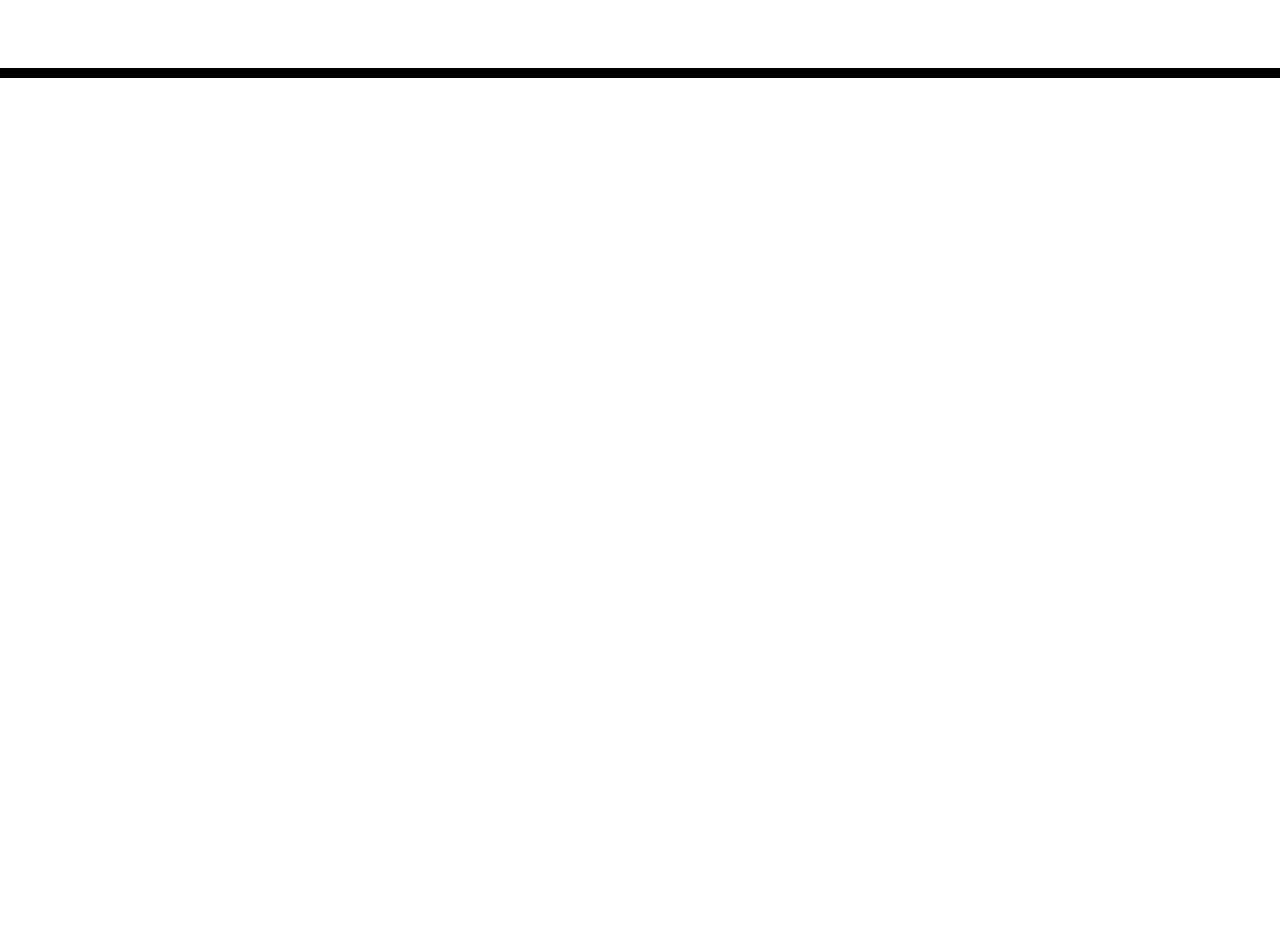
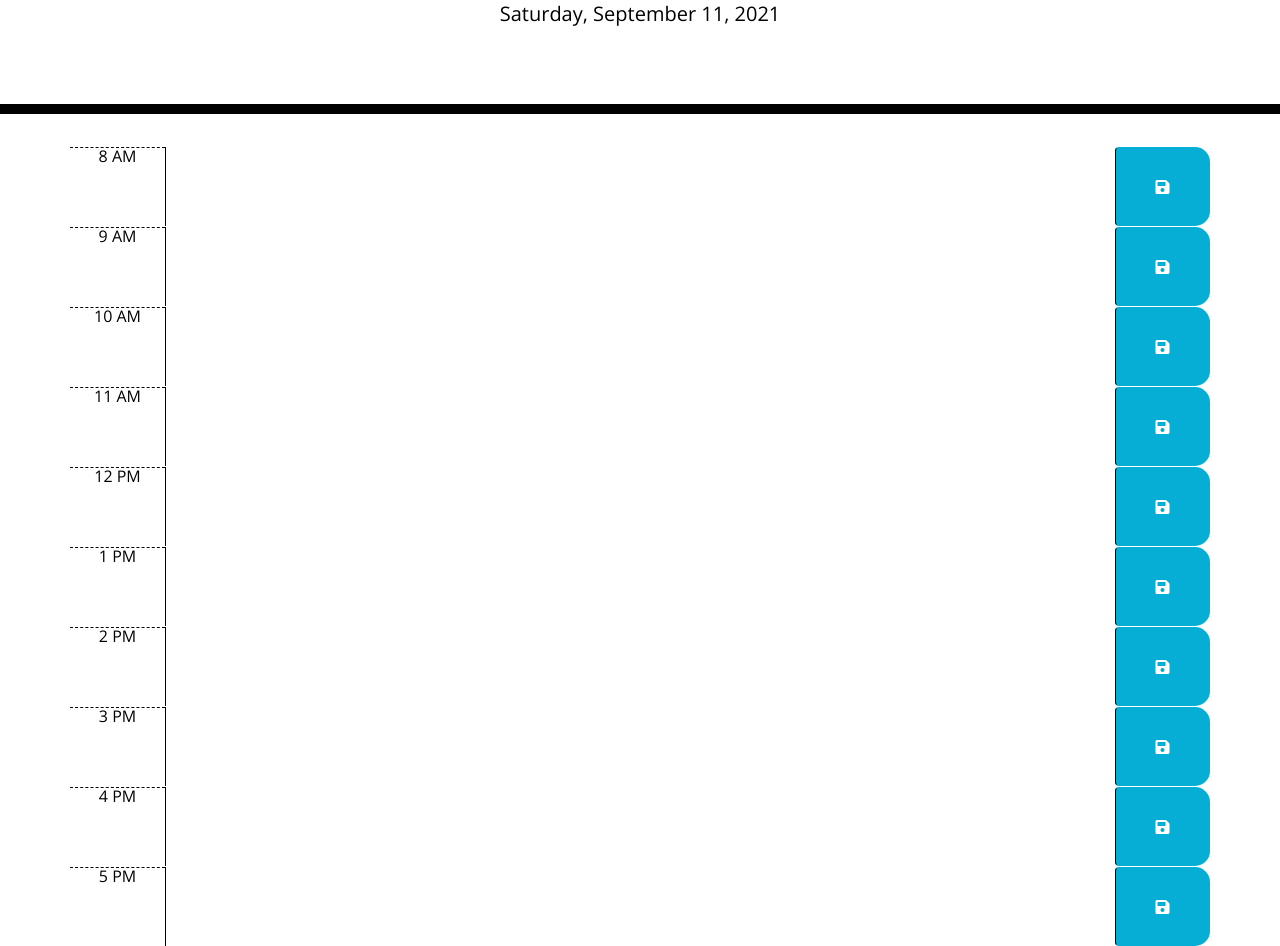
Before and after one commit to missroseblue/work-day-scheduler, a plain HTML site: page index.html in a window 1280 px wide. Shown: the part 190-1136 px from the top of the page. Before the commit the page ends 800 px from the top, so only its background shows below. Drawn offline with nearby package versions, Linux system fonts and the light colour scheme; files that its build step writes are made by us from their sources.

Commit message:
added hour columns

```diff
--- a/assets/css/style.css
+++ b/assets/css/style.css
@@ -69,3 +69,27 @@ textarea{
   font-size: 20px;
   transition: all .3s ease-in-out;
 }
+
+
+/*media queries*/
+@media screen and (max-width: 768px), screen and (max-width: 575px) {
+  .row {
+    height: auto;
+    margin-top: 20px;
+  }
+
+  .hour {
+    padding-right: 17%;
+  }
+
+  .saveBtn {
+    border: 0;
+    border-radius: 0.25rem;
+    height: 50px;
+  }
+
+  textarea {
+    min-height: 85px;
+    border: 0;
+  }
+}
--- a/assets/js/script.js
+++ b/assets/js/script.js
@@ -0,0 +1,5 @@
+//set current date
+var dateToday = moment().format("dddd, MMMM D, YYYY");
+$("#currentDay").html(dateToday);
+
+///add event listener for save button
--- a/index.html
+++ b/index.html
@@ -30,9 +30,71 @@
     </header>
     <div class="container">
       <!-- Timeblocks go here -->
+      <div id="hour1" class="row time-block">
+        <div class="col-md-1 hour">8 AM</div>
+        <textarea class="col-md-10 description"></textarea>
+        <button class="btn saveBtn col-md-1"><i class="fas fa-save"></i></button>
+        </div>
+
+      <div id="hour2" class="row time-block">
+        <div class="col-md-1 hour">9 AM</div>
+        <textarea class="col-md-10 description"></textarea>
+        <button class="btn saveBtn col-md-1"><i class="fas fa-save"></i></button>
+      </div>
+
+      <div id="hour3" class="row time-block">
+        <div class="col-md-1 hour">10 AM</div>
+        <textarea class="col-md-10 description"></textarea>
+        <button class="btn saveBtn col-md-1"><i class="fas fa-save"></i></button>
+      </div>
+
+      <div id="hour4" class="row time-block">
+        <div class="col-md-1 hour">11 AM</div>
+        <textarea class="col-md-10 description"></textarea>
+        <button class="btn saveBtn col-md-1"><i class="fas fa-save"></i></button>
+      </div>
+
+      <div id="hour5" class="row time-block">
+        <div class="col-md-1 hour">12 PM</div>
+        <textarea class="col-md-10 description"></textarea>
+        <button class="btn saveBtn col-md-1"><i class="fas fa-save"></i></button>
+      </div>
+
+      <div id="hour6" class="row time-block">
+        <div class="col-md-1 hour">1 PM</div>
+        <textarea class="col-md-10 description"></textarea>
+        <button class="btn saveBtn col-md-1"><i class="fas fa-save"></i></button>
+      </div>
+
+      <div id="hour7" class="row time-block">
+        <div class="col-md-1 hour">2 PM</div>
+        <textarea class="col-md-10 description"></textarea>
+        <button class="btn saveBtn col-md-1"><i class="fas fa-save"></i></button>
+      </div>
+
+      <div id="hour8" class="row time-block">
+        <div class="col-md-1 hour">3 PM</div>
+        <textarea class="col-md-10 description"></textarea>
+        <button class="btn saveBtn col-md-1"><i class="fas fa-save"></i></button>
+      </div>
+
+      <div id="hour9" class="row time-block">
+        <div class="col-md-1 hour">4 PM</div>
+        <textarea class="col-md-10 description"></textarea>
+        <button class="btn saveBtn col-md-1"><i class="fas fa-save"></i></button>
+      </div>
+
+      <div id="hour10" class="row time-block">
+        <div class="col-md-1 hour">5 PM</div>
+        <textarea class="col-md-10 description"></textarea>
+        <button class="btn saveBtn col-md-1"><i class="fas fa-save"></i></button>
+      </div>
+
+
     </div>
 
     <script src="https://code.jquery.com/jquery-3.4.1.min.js"></script>
     <script src="https://cdnjs.cloudflare.com/ajax/libs/moment.js/2.24.0/moment.min.js"></script>
+    <script src="./assets/js/script.js"></script>
   </body>
 </html>
```
Also changed, not shown: assets/images/05-third-party-apis-homework-demo.gif (added), 2 other files.
